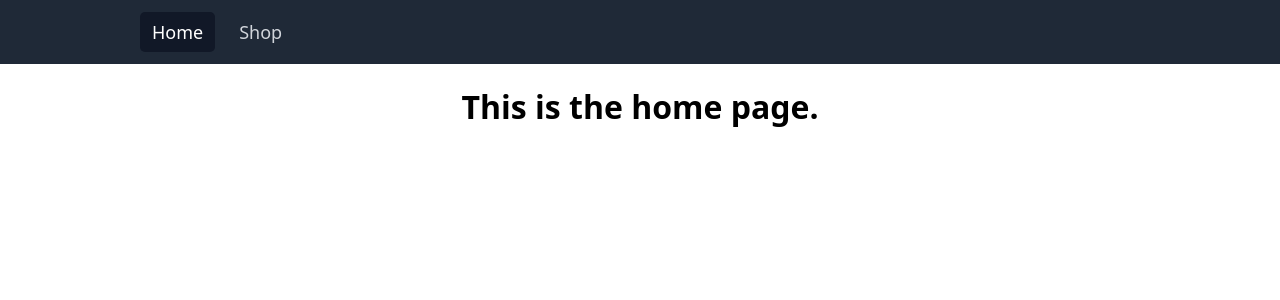
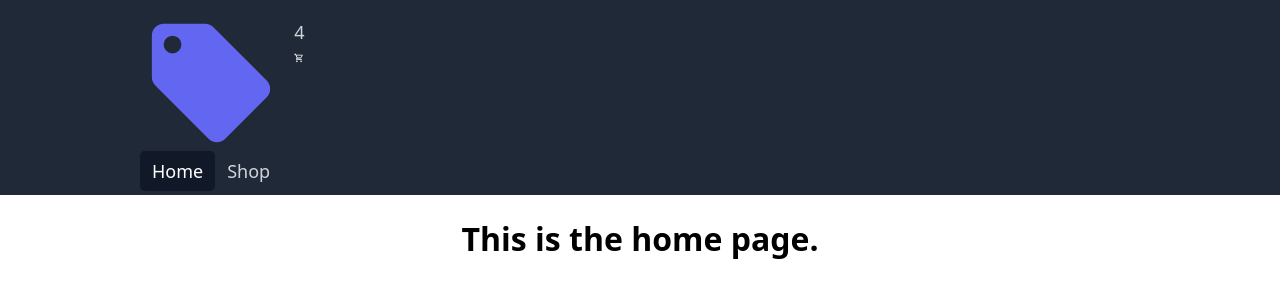
Before and after one commit to localtoast42/odin-shopping-cart, a React (Vite) app: page / in a window 1280 px wide. Shown: the top 300 px of the page. Built offline with nearby package versions, Linux system fonts and the light colour scheme.

Commit message:
Move Logo and nav links into separate div

```diff
--- a/src/App.jsx
+++ b/src/App.jsx
@@ -1,4 +1,6 @@
 import './App.css';
+import Logo from './assets/tag.svg';
+import Cart from './assets/cart-outline.svg';
 import { useState } from "react";
 import { Outlet, NavLink } from "react-router-dom";
 
@@ -10,12 +12,15 @@ function App() {
     <>
       <nav className='navbar'>
         <div className='nav-items'>
-          <div className='logo'></div>
-          <div className='nav-links'>
+          <div className='nav-left'>
+            <img src={Logo} alt="" />
             <NavLink to="">Home</NavLink>
             <NavLink to="shop">Shop</NavLink>
           </div>
-          <div className='cart'></div>
+          <NavLink to="checkout" className={'cart'}>
+            <div>4</div>
+            <img src={Cart} alt="" />
+          </NavLink>
         </div>
       </nav>
       <div className='content'>
```
